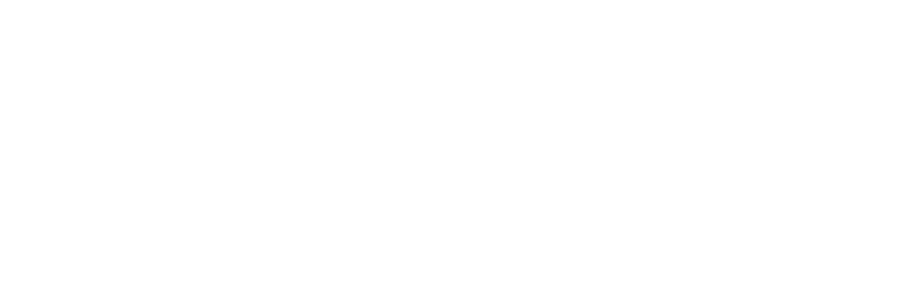
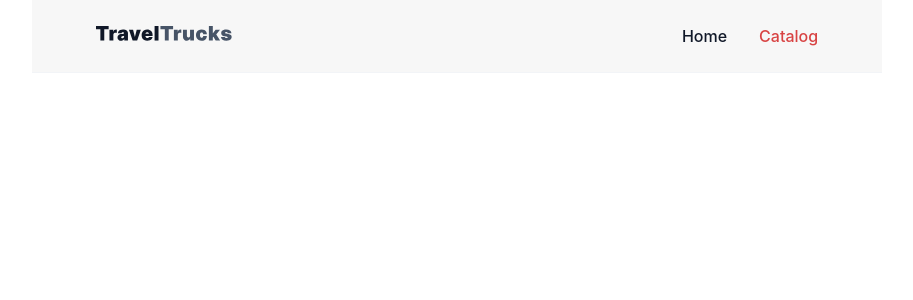
Before and after one commit to Yilchik/Campers, a React (Vite) app in the folder traveltrucks/: page /catalog in a window 1280 px wide. Before the commit this address had no page. Shown: the top 300 px of the page, without its empty margins (263-1176 px from the left). Built offline with nearby package versions, Linux system fonts and the light colour scheme.

Commit message:
catalog header

```diff
--- a/traveltrucks/src/App.jsx
+++ b/traveltrucks/src/App.jsx
@@ -1,6 +1,6 @@
 import { BrowserRouter as Router, Route, Routes } from "react-router-dom";
 import HomePage from "./pages/HomePage/HomePage";
-// import CatalogPage from "./pages/CatalogPage/CatalogPage";
+import CatalogPage from "./pages/CatalogPage/CatalogPage";
 // import DetailsPage from "./pages/DetailsPage/DetailsPage";
 
 function App() {
@@ -8,8 +8,8 @@ function App() {
     // <Router>
     <Routes>
       <Route path="/" element={<HomePage />} />
-      {/* <Route path="/catalog" element={<CatalogPage />} />
-        <Route path="/catalog/:id" element={<DetailsPage />} /> */}
+      <Route path="/catalog" element={<CatalogPage />} />
+      {/* <Route path="/catalog/:id" element={<DetailsPage />} /> */}
     </Routes>
     // </Router>
   );
--- a/traveltrucks/src/components/Header/Header.jsx
+++ b/traveltrucks/src/components/Header/Header.jsx
@@ -17,7 +17,7 @@ const Header = () => (
         <NavLink to="/" className={buildLinkClass}>
           Home
         </NavLink>
-        <NavLink to="/movies" className={buildLinkClass}>
+        <NavLink to="/catalog" className={buildLinkClass}>
           Catalog
         </NavLink>
       </div>
--- a/traveltrucks/src/pages/CatalogPage/CatalogPage.jsx
+++ b/traveltrucks/src/pages/CatalogPage/CatalogPage.jsx
@@ -0,0 +1,11 @@
+import Header from "../../components/Header/Header";
+
+const CatalogPage = () => {
+  return (
+    <div>
+      <Header />
+    </div>
+  );
+};
+
+export default CatalogPage;
```
